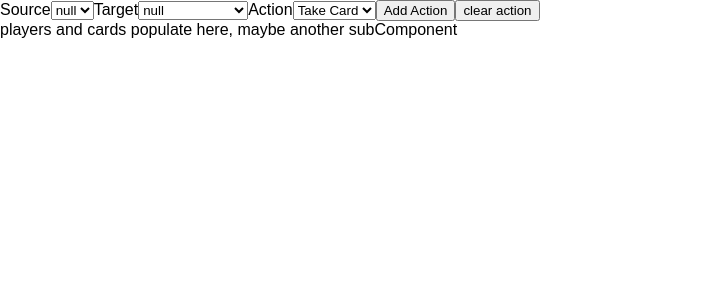
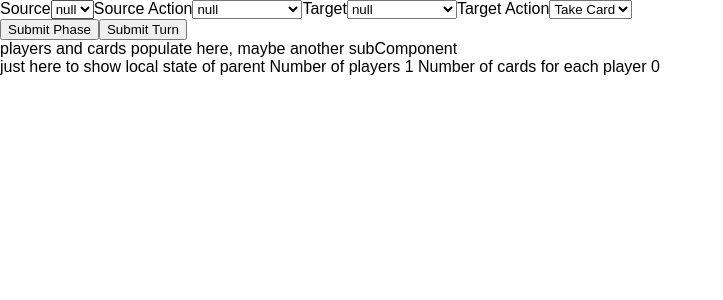
Before and after one commit to card-game-generator/suits-capstone-fsa, a React (Create React App) app: page / in a window 1280 px wide. Both pictures are taken after a click on the button "Set initial rules". Shown: the top 300 px of the page, without its empty margins (0-723 px from the left). Built offline with nearby package versions, Linux system fonts and the light colour scheme.

Commit message:
parent form connected to child forms

```diff
--- a/src/components/CreateGame/PhaseForm/ParentForm.js
+++ b/src/components/CreateGame/PhaseForm/ParentForm.js
@@ -9,6 +9,7 @@ export default class FormContainer extends Component {
       formIdx: 1,
       players: 0,
       cards: 0,
+      turn: [],
     };
     this.handleState = this.handleState.bind(this);
   }
@@ -19,13 +20,26 @@ export default class FormContainer extends Component {
   }
 
   render() {
+    console.log(this.state);
     let idx = this.state.formIdx;
     return (
       <div>
         {idx === 1 ? <StartingRules handleSubmit={this.handleState} /> : null}
-        {/* {idx === 2 ? <PhaseForm /> : null} */}
-        <PhaseForm />
+        {idx === 2 ? <PhaseForm handleSubmit={this.handleState} /> : null}
+
         <div>players and cards populate here, maybe another subComponent</div>
+        <div>
+          just here to show local state of parent Number of players {this.state.players} Number of
+          cards for each player {this.state.cards}
+        </div>
+        {this.state.turn.map(phase => {
+          return (
+            <div key={phase}>
+              just a div showing phase {phase.source} {phase.sourceAction} {phase.target}
+              {phase.targetAction}
+            </div>
+          );
+        })}
       </div>
     );
   }
--- a/src/components/CreateGame/PhaseForm/PhaseForm.js
+++ b/src/components/CreateGame/PhaseForm/PhaseForm.js
@@ -1,13 +1,15 @@
 import React, { Component } from 'react';
-
+// target: 'player',
+//           targetAction: 'giveCard',
+//           source: 'player',
+//           sourceAction: 'addCard',
 export default class PhaseForm extends Component {
   constructor() {
     super();
-    this.state = { source: 'self', target: '', Action: [] };
+    this.state = { turn: [], source: 'self', sourceAction: '', target: '', targetAction: '' };
     this.handleToggle = this.handleToggle.bind(this);
-    this.handleSubmitAction = this.handleSubmitAction.bind(this);
-    this.handleClear = this.handleClear.bind(this);
-    this.handleToggleAction = this.handleToggleAction.bind(this);
+    this.handleSubmitPhase = this.handleSubmitPhase.bind(this);
+    this.handleClear = this.handleClear.bind(this); //we need to have a pop for turn
   }
   //Clears the array of actions for the phase
   handleClear() {
@@ -18,20 +20,17 @@ export default class PhaseForm extends Component {
     this.setState({ [event.target.name]: event.target.value });
   }
   //adds selected action to array
-  handleSubmitAction() {
+  handleSubmitPhase() {
+    let { source, sourceAction, target, targetAction } = this.state;
     this.setState(prevState => ({
-      Action: [...prevState.Action, this.action],
+      turn: [...prevState.turn, { source, sourceAction, target, targetAction }],
     }));
   }
-  handleToggleAction(event) {
-    event.preventDefault();
-    this.action = event.target.value;
-  }
-  // handleSubmit(){
-
-  // }
 
   render() {
+    console.log(this.state);
+    const turn = this.state.turn;
+    const handleSubmit = this.props.handleSubmit;
     return (
       <div>
         <form>
@@ -44,34 +43,39 @@ export default class PhaseForm extends Component {
           </label>
 
           <label>
-            Target
-            <select name="target" onChange={this.handleToggle}>
+            Source Action
+            <select name="sourceAction" onChange={this.handleToggle}>
               <option>null</option>
               <option>Chosen Player</option>
-              <option>Player 1</option>
-              <option>Player 2</option>
-              <option>Player 3</option>
-              <option>Player 4</option>
-              <option>All Player</option>
+              <option>All Players</option>
               <option>Deck</option>
             </select>
           </label>
 
           <label>
-            Action
-            <select name="action" onChange={this.handleToggleAction}>
+            Target
+            <select name="target" onChange={this.handleToggle}>
+              <option>null</option>
+              <option>Chosen Player</option>
+              <option>All Players</option>
+              <option>Deck</option>
+            </select>
+          </label>
+
+          <label>
+            Target Action
+            <select name="targetAction" onChange={this.handleToggle}>
               <option>Take Card</option>
               <option>Take Card</option>
             </select>
-            <button type="button" onClick={this.handleSubmitAction}>
-              Add Action
-            </button>
-            <button type="button" onClick={this.handleClear}>
-              clear action
-            </button>
           </label>
         </form>
-        {/* <button type="button" onClick={}>Submit Phase</button> */}
+        <button type="button" onClick={this.handleSubmitPhase}>
+          Submit Phase
+        </button>
+        <button type="button" onClick={() => handleSubmit({ turn })}>
+          Submit Turn
+        </button>
       </div>
     );
   }
```
